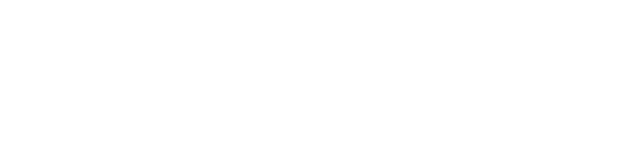
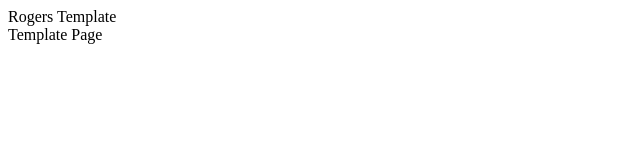
Before and after one commit to nkcald/nkcald.github.io, a plain HTML site: page islt_7310/Rogers_Template.html in a window 1280 px wide. Shown: the whole page, without its empty margins (0-640 px from the left). Drawn offline with Linux system fonts and the light colour scheme.

Commit message:
Add files via upload

```diff
--- a/islt_7310/Rogers_Template.html
+++ b/islt_7310/Rogers_Template.html
@@ -2,9 +2,10 @@
 <html lang="en-US">
 <head>
                <meta charset="utf-8">
-               <title>Page Title</title>
+               <title>Rogers_Template</title>
 </head>
 <body>
-
+    <header> Rogers Template</header>
+    <main>Template Page</main>
 </body>
 </html>
```
